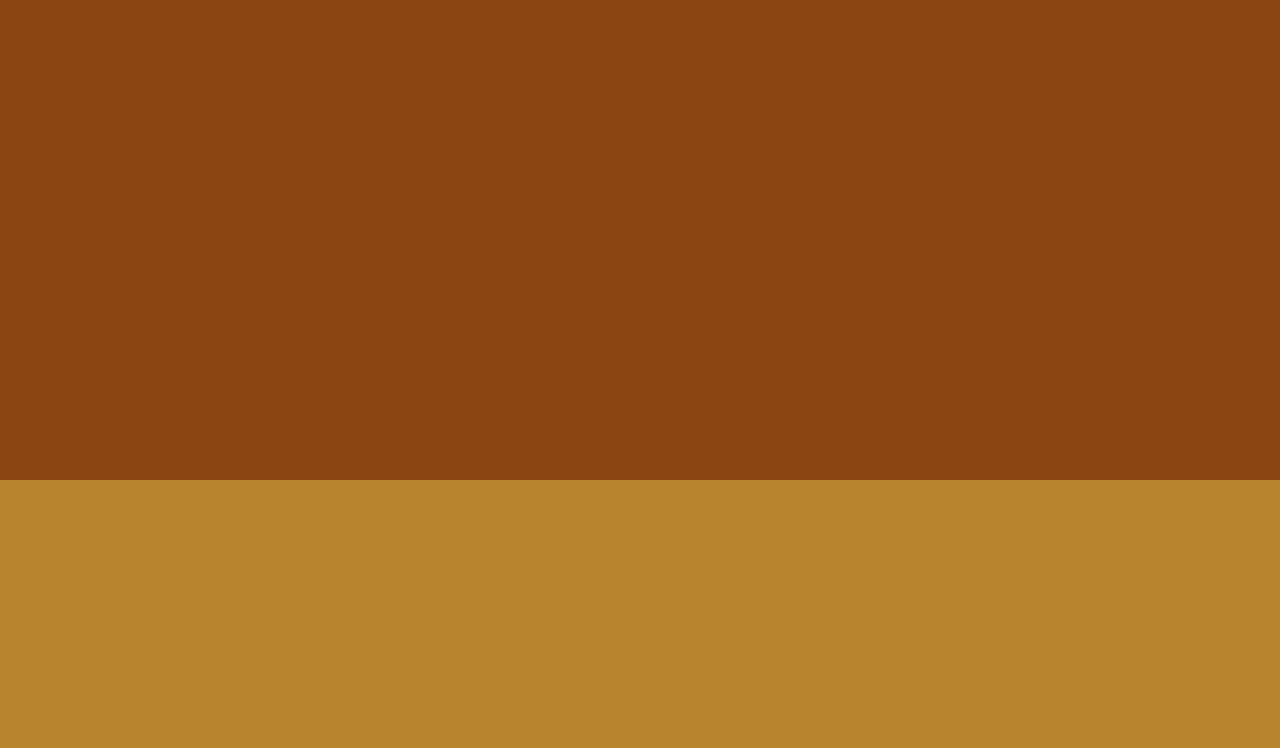
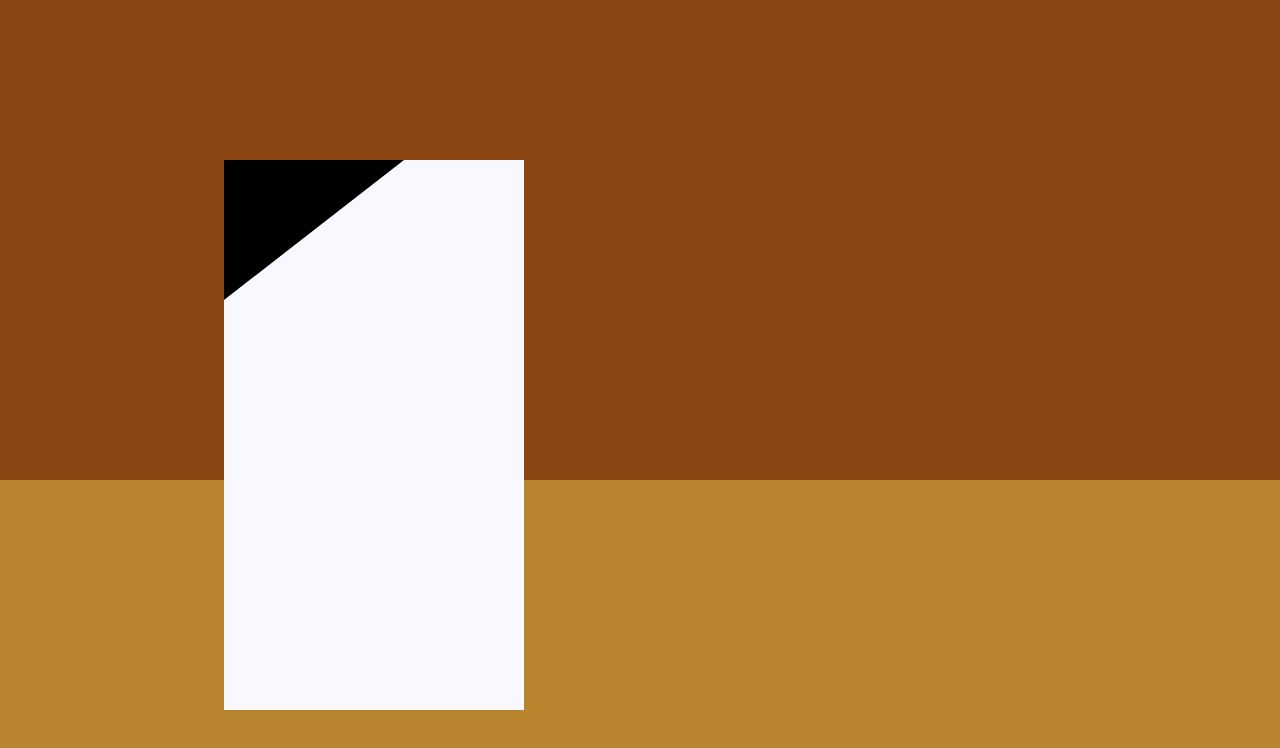
Before and after one commit to jeffvital/Picasso-Painting, a plain HTML site: page index.html in a window 1280 px wide. Drawn offline with Linux system fonts and the light colour scheme.

Commit message:
giving sape to the div

```diff
--- a/index.html
+++ b/index.html
@@ -16,8 +16,16 @@
     <div class="characters">
       <div id="offwhite-character">
         <div id="white-hat"></div>
+        <div class="eyes left"></div>
+        <div class="eyes right"></div>
         <div id="black-mask"></div>
-        <div id="gray-instrument"></div>
+        <div id="gray-instrument">
+          <div class="black-dot"></div>
+          <div class="black-dot"></div>
+          <div class="black-dot"></div>
+          <div class="black-dot"></div>
+          <div class="black-dot"></div>
+        </div>
         <div id="tan-table"></div>
       </div>
     </div>
--- a/styles.css
+++ b/styles.css
@@ -11,3 +11,22 @@ body {
   left: 0;
   z-index: -1;
 }
+
+#offwhite-character {
+  width: 300px;
+  height: 550px;
+  background-color: GhostWhite;
+  position: absolute;
+  top: 20%;
+  left: 17.5%;
+}
+
+#white-hat {
+  width: 0;
+  height: 0;
+  border-style: solid;
+  border-width: 0 120px 140px 180px;
+  border-top-color: transparent;
+  border-right-color: transparent;
+  border-bottom-color: GhostWhite;
+}
```
